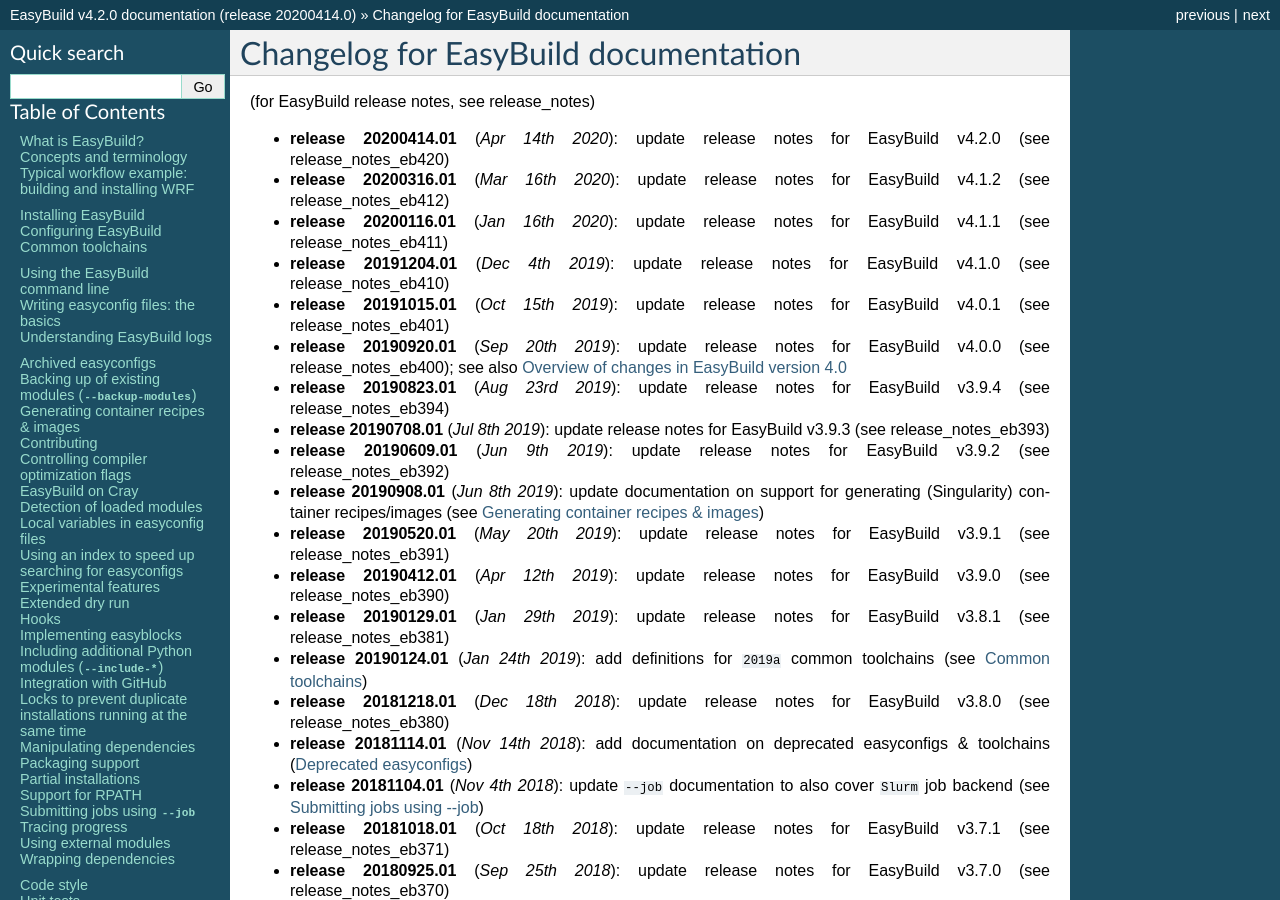
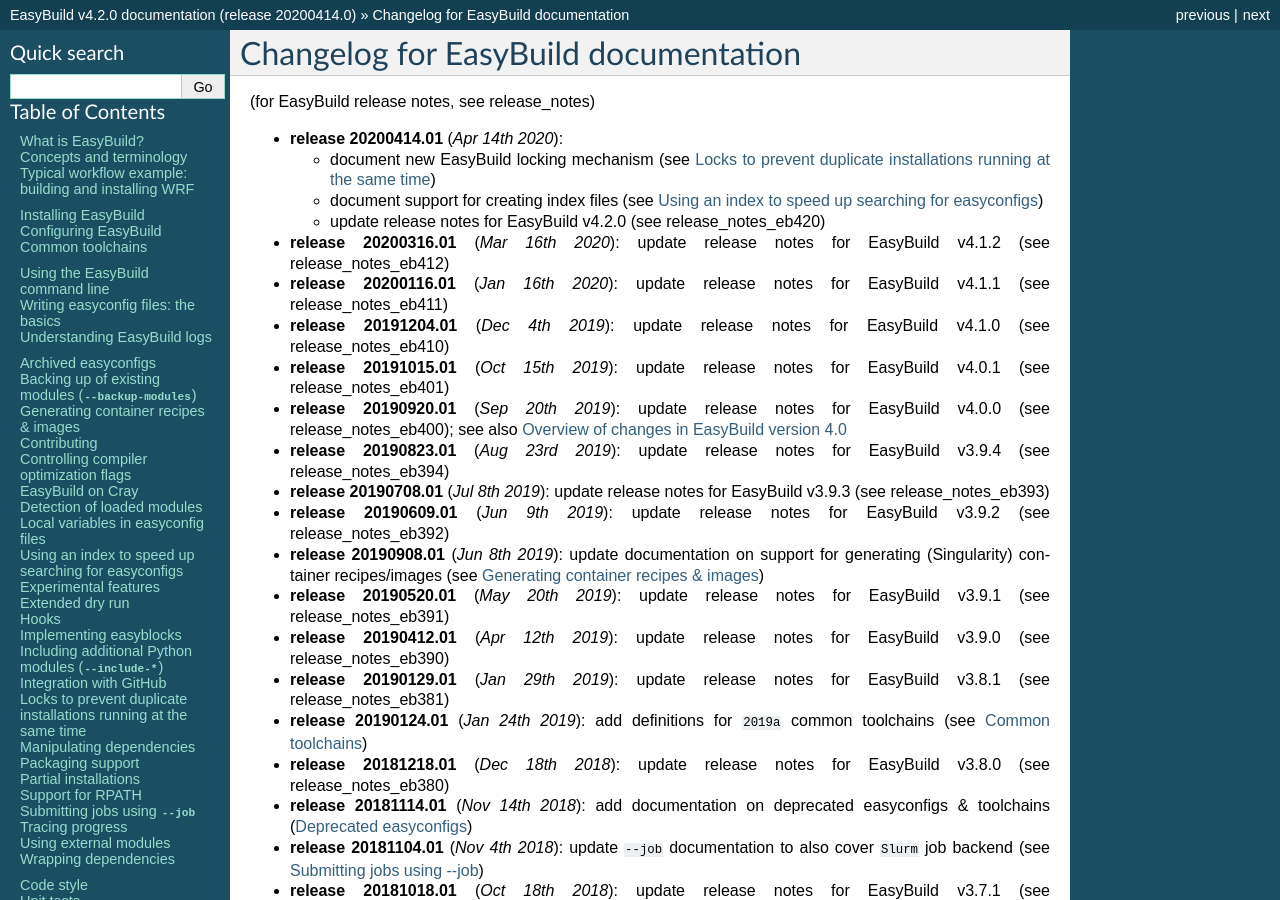
Before and after one commit to easybuilders/easybuild, a Sphinx documentation site: the page built from docs/Changelog.rst, in a window 1280 px wide and 900 px high. Built offline with Sphinx 7.4.7, drawn with Linux system fonts in a browser that asks for light colours; pages that are not in the unit, such as notebooks, are missing from menus.

Commit message:
mention new docs in changelog

```diff
--- a/docs/Changelog.rst
+++ b/docs/Changelog.rst
@@ -5,7 +5,11 @@
 
 (for EasyBuild release notes, see :ref:`release_notes`)
 
-* **release 20200414.01** (`Apr 14th 2020`): update release notes for EasyBuild v4.2.0 (see :ref:`release_notes_eb420`)
+* **release 20200414.01** (`Apr 14th 2020`):
+
+  * document new EasyBuild locking mechanism (see :ref:`locks`)
+  * document support for creating index files (see :ref:`easyconfigs_index`)
+  * update release notes for EasyBuild v4.2.0 (see :ref:`release_notes_eb420`)
 * **release 20200316.01** (`Mar 16th 2020`): update release notes for EasyBuild v4.1.2 (see :ref:`release_notes_eb412`)
 * **release 20200116.01** (`Jan 16th 2020`): update release notes for EasyBuild v4.1.1 (see :ref:`release_notes_eb411`)
 * **release 20191204.01** (`Dec 4th 2019`): update release notes for EasyBuild v4.1.0 (see :ref:`release_notes_eb410`)
```
